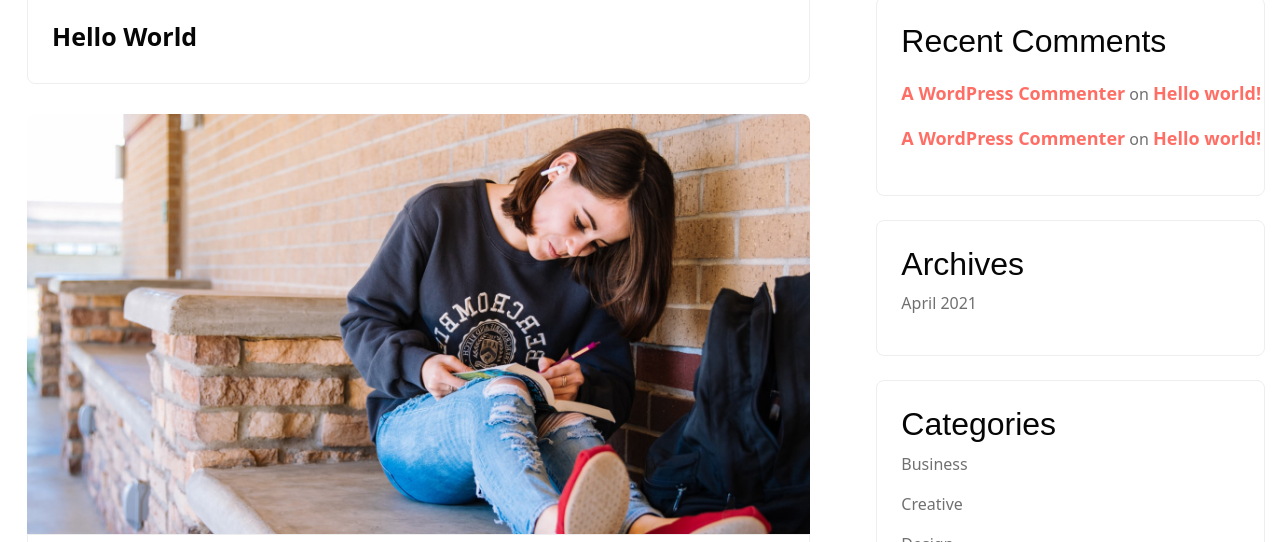
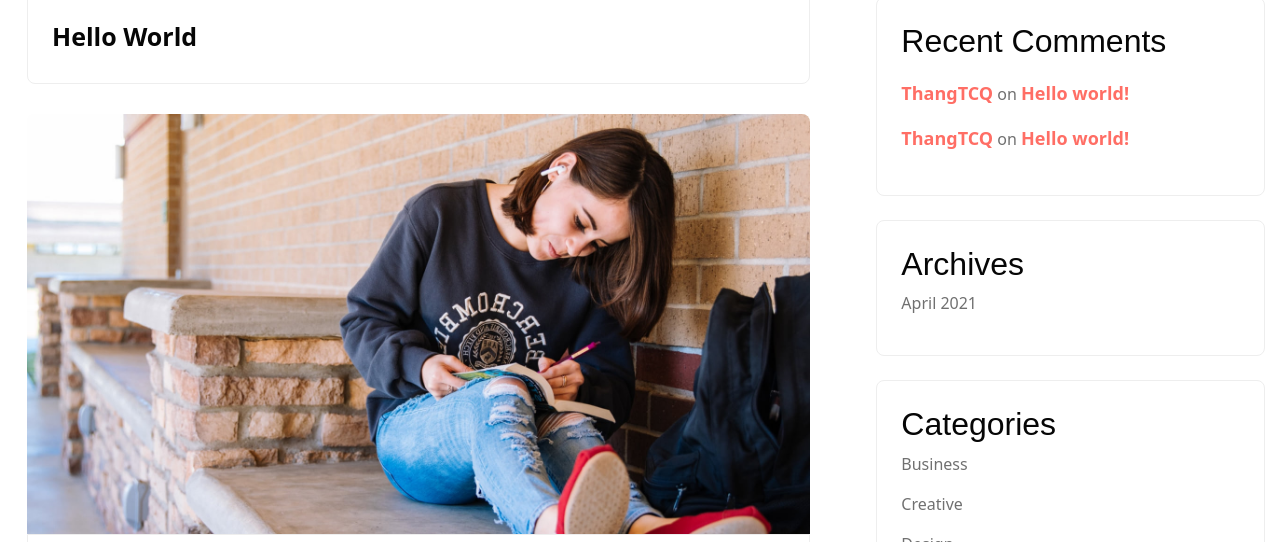
Before and after one commit to maivt0718/studious, a plain HTML site: page subpage/blog-posts.html in a window 1280 px wide. Shown: the part 1010-1552 px from the top of the page. Drawn offline with nearby package versions, Linux system fonts and the light colour scheme; files whose address does not match are found by name.

Commit message:
Update blog-posts.html - A WordPress Commenter -> ThangTCQ

```diff
--- a/subpage/blog-posts.html
+++ b/subpage/blog-posts.html
@@ -258,14 +258,12 @@
                 <h2 class="widget-title">Recent Comments</h2>
                 <ul id="recentcomments">
                   <li class="recentcomments">
-                    <span class="comment-author-link"><a href="" class="url" rel="ugc external nofollow">A WordPress
-                        Commenter</a></span>
+                    <span class="comment-author-link"><a href="" class="url" rel="ugc external nofollow">ThangTCQ</a></span>
                     on
                     <a href="">Hello world!</a>
                   </li>
                   <li class="recentcomments">
-                    <span class="comment-author-link"><a href="" class="url" rel="ugc external nofollow">A WordPress
-                        Commenter</a></span>
+                    <span class="comment-author-link"><a href="" class="url" rel="ugc external nofollow">ThangTCQ</a></span>
                     on
                     <a href="">Hello world!</a>
                   </li>
```
